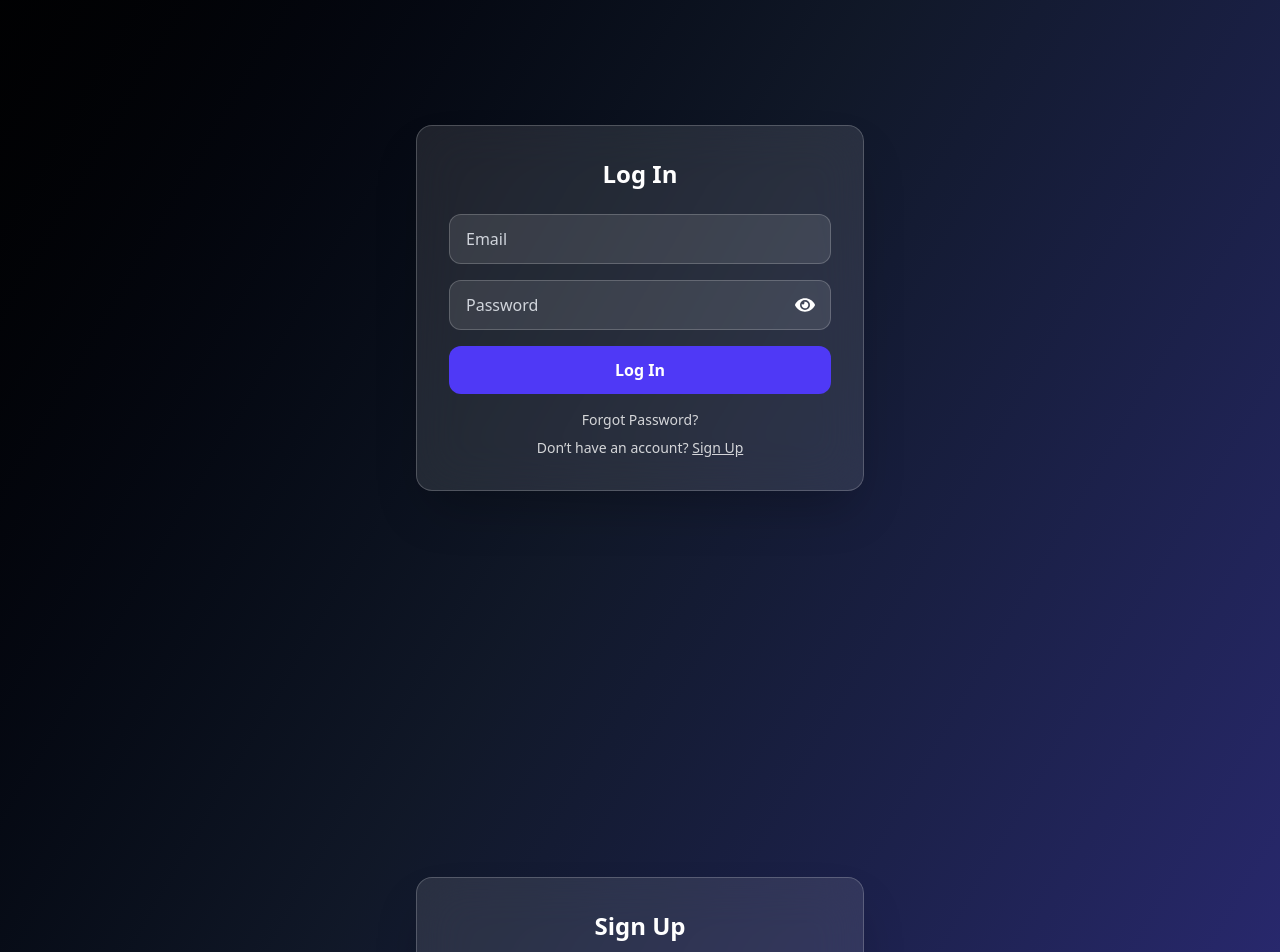
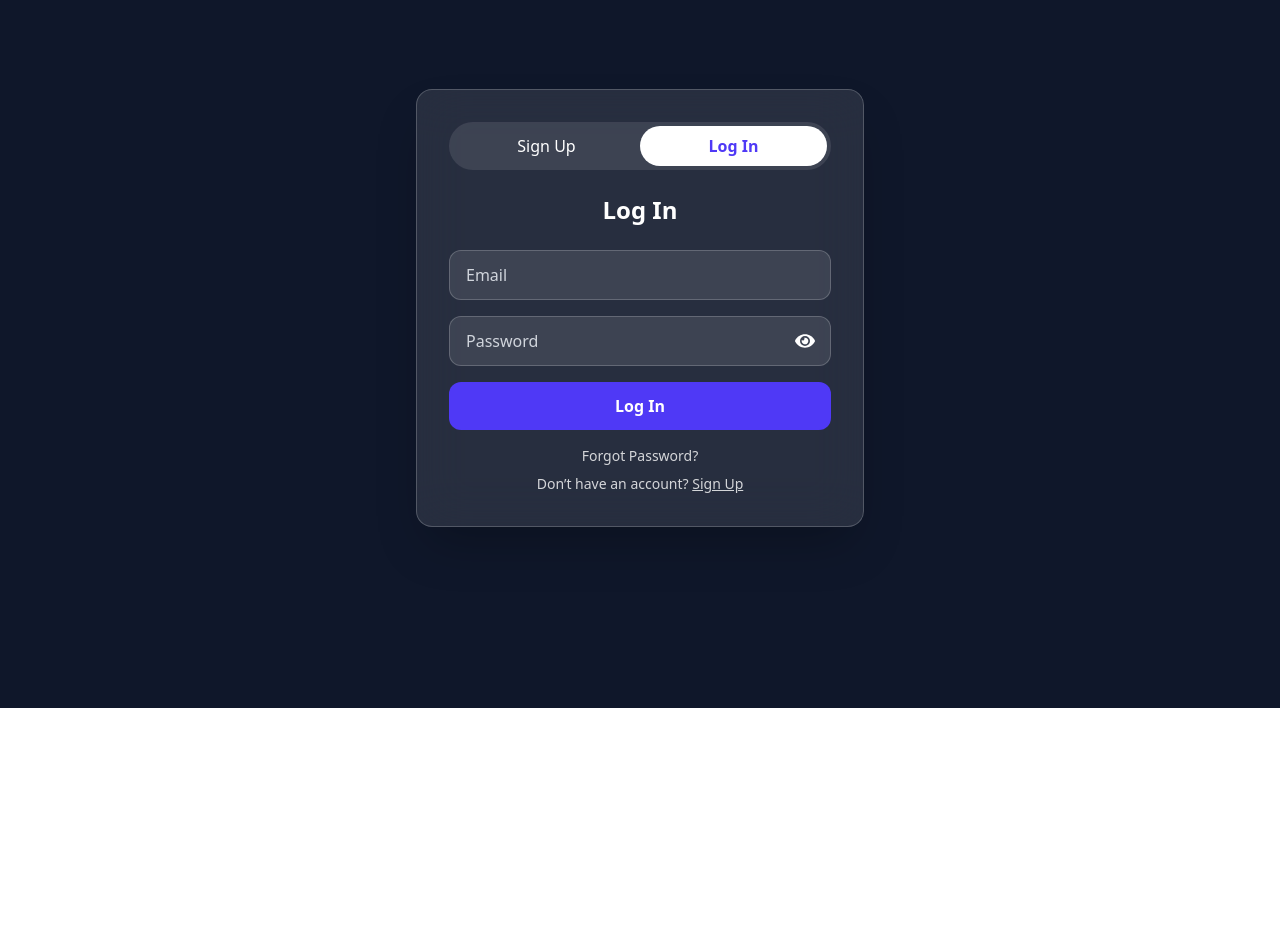
Before and after one commit to amrita150/StudySyncc, a React (Vite) app in the folder studySync/: page / in a window 1280 px wide. Shown: the part 680-1632 px from the top of the page. After the commit the page ends 1388 px from the top, so only its background shows below. Built offline with nearby package versions, Linux system fonts and the light colour scheme.

Commit message:
auth page done

```diff
--- a/studySync/src/App.jsx
+++ b/studySync/src/App.jsx
@@ -1,16 +1,13 @@
 import React from 'react';
 import Home from './Components/Home';
-import LogIn from './Components/LogIn';
-import SignUp from './Components/SignUp';
-
+import AuthPage from './Components/AuthPage';
 
 
 const App = () => {
   return (
     <div className='min-h-screen bg-gradient-to-br from-black via-gray-900 to-indigo-900 text-white'>
        <Home/>
-       <LogIn/>
-       <SignUp/>
+       <AuthPage/>
     </div>
   );
 };
--- a/studySync/src/Components/AuthPage.jsx
+++ b/studySync/src/Components/AuthPage.jsx
@@ -0,0 +1,30 @@
+import { useState } from "react"
+import LogIn from "./LogIn";
+import SignUp from "./SignUp";
+
+const AuthPage = () => {
+    const[isLogIn, setIsLogIn] = useState(true);
+    return (
+      <div className="min-h-screen flex justify-center items-center bg-[#0f172a] px-4">
+       <div className="w-full max-w-md p-6 sm:p-8 backdrop-blur-xl bg-white/10 border border-white/20 rounded-2xl shadow-2xl text-white">
+        {/* Tab Switcher */}
+        <div className="flex justify-between mb-6 bg-white/10 rounded-full p-1">
+        <button
+            onClick={() => setIsLogIn(false)}
+            className={`w-1/2 py-2 rounded-full transition
+                 ${ !isLogIn ? "bg-white text-indigo-600 font-semibold" : "text-white"
+          }`}>  Sign Up </button>
+        <button
+            onClick={() => setIsLogIn(true)}
+            className={`w-1/2 py-2 rounded-full transition
+                 ${ isLogIn ? "bg-white text-indigo-600 font-semibold" : "text-white"
+          }`}>  Log In </button>
+        </div>
+        {isLogIn ? <LogIn setIsLogIn={setIsLogIn} /> : <SignUp setIsLogIn={setIsLogIn} />}
+
+      </div>
+    </div>
+    )
+}
+
+export default AuthPage
--- a/studySync/src/Components/LogIn.jsx
+++ b/studySync/src/Components/LogIn.jsx
@@ -2,7 +2,7 @@ import {useState} from 'react';
 import { FaEye, FaEyeSlash } from "react-icons/fa";
 
 
-const LogIn = () => {
+const LogIn = ({setIsLogIn}) => {
   const[email, setEmail] = useState("");
   const[password, setPassword] = useState("");
   const[showPassword, setShowPassword] = useState(false);
@@ -11,12 +11,14 @@ const LogIn = () => {
 
   const handleSubmit= (e) => {
       e.preventDefault();
+      //email validation
       const emailRegex = /^[^\s@]+@[^\s@]+\.[^\s@]+$/;
       if (!emailRegex.test(email)) {
           setEmailError("Invalid email address");
         } else{
           setEmailError("");
       }
+      //password validation
      if (!password.trim()) {
         setPasswordError("Password is required");
         return;
@@ -26,15 +28,15 @@ const LogIn = () => {
         setPasswordError("Password must be at least 6 characters");
         return;
       }
-
       setPasswordError("");
     console.log("email is : " , email);
     console.log("password is : ", password);
   }
 
   return (
-    <div className="min-h-screen flex justify-center items-center px-4">
-      <div className="backdrop-blur-xl bg-white/10 border border-white/20 rounded-2xl shadow-2xl p-8 max-w-md w-full text-white">
+    <>
+    {/* <div className="flex justify-center items-center px-4 py-12"> */}
+      {/* <div className="backdrop-blur-xl bg-white/10 border border-white/20 rounded-2xl shadow-2xl p-8 max-w-md w-full text-white"> */}
         <h1 className="text-2xl font-semibold text-center mb-6">Log In</h1>
         <form className="w-full space-y-4" onSubmit={handleSubmit} >
           <input
@@ -80,10 +82,11 @@ const LogIn = () => {
         {/* Sign Up */}
         <p className="text-center mt-2 text-sm text-white/80">
           Don’t have an account?{' '}
-          <span className="underline cursor-pointer">Sign Up</span>
+          <span className="underline cursor-pointer" onClick={() => setIsLogIn(false)}>Sign Up</span>
         </p>
-      </div>
-    </div>
+      {/* </div> */}
+    {/* </div> */}
+    </>
   );
 };
 
--- a/studySync/src/Components/SignUp.jsx
+++ b/studySync/src/Components/SignUp.jsx
@@ -2,7 +2,7 @@ import { useState } from "react";
 import { FaEye, FaEyeSlash } from "react-icons/fa";
 
 
-const SignUp = () =>{
+const SignUp = ({setIsLogIn}) =>{
     const[username, setUsername] = useState("");
     const[email, setEmail] =  useState("");
     const[password, setPassword] = useState("");
@@ -63,8 +63,9 @@ const SignUp = () =>{
     }
 
     return (
-    <div className="min-h-screen flex justify-center items-center px-4">
-      <div className="backdrop-blur-xl bg-white/10 border border-white/20 rounded-2xl shadow-2xl p-8 max-w-md w-full text-white">
+      <>
+    {/* // <div className="flex justify-center items-center px-4 py-12"> */}
+      {/* // <div className="backdrop-blur-xl bg-white/10 border border-white/20 rounded-2xl shadow-2xl p-8 max-w-md w-full text-white"> */}
         <h1 className="text-2xl font-semibold text-center mb-6">Sign Up</h1>
 
         <form className="w-full space-y-4" onSubmit={handleSubmit}>
@@ -135,10 +136,11 @@ const SignUp = () =>{
 
         <p className="text-center mt-2 text-sm text-white/80">
           Already have an account{' '}
-          <span className="underline cursor-pointer">Log In</span>
+          <span className="underline cursor-pointer" onClick={() => {setIsLogIn(true)}}>Log In</span>
         </p>
-      </div>
-    </div>
+      {/* // </div/> */}
+    {/* // </div> */}
+    </>
   );
 };
 
```
